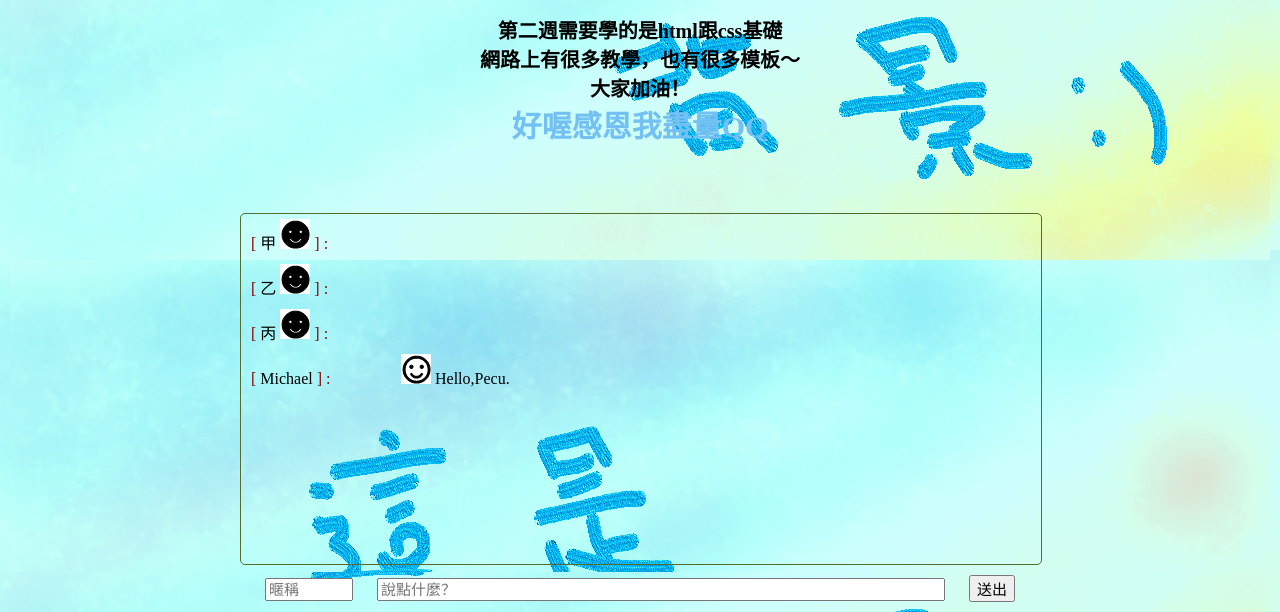
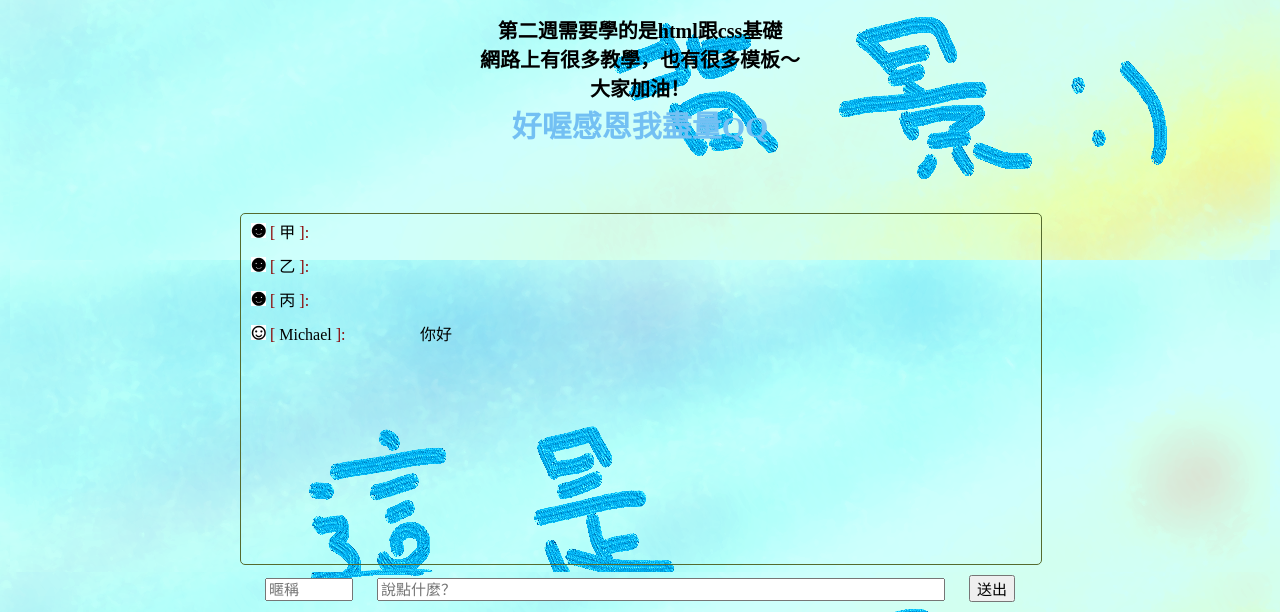
Before and after one commit to cplee0812/csx2018, a Django app: page / in a window 1280 px wide. Shown: the part 352-964 px from the top of the page. Run offline with Django 3.2, Linux system fonts and the light colour scheme; parts of the project's set-up code (start-up, migrations or seed data) failed here and were passed over.

Commit message:
'備份小改'

```diff
--- a/helloworld/urls.py
+++ b/helloworld/urls.py
@@ -19,10 +19,5 @@ from . import views
 
 urlpatterns = [
     path('admin/', admin.site.urls),
-    path('', views.index)
+    path('', views.index),
 ]
-
-urlpatterns = patterns('',
-
-(r'^site_source/(?P<path>.*)','django.views.static.serve',{'document_root':'\source'}),
-)
--- a/static/css/style.css
+++ b/static/css/style.css
@@ -98,6 +98,7 @@ h2 {
 
 #name,
 #msg,
+#avatar,
 #submit {
     margin: 10px;
     font-size: 15px;
@@ -134,6 +135,10 @@ input[type="button"] {
 
 .msg>span::after {
     color: darkred;
-    content: " ]   : ";
+    content: " ]:  ";
     size: 100%;
 }
+
+.avatar {
+    width: 15px
+}
--- a/templates/cpleepage.html
+++ b/templates/cpleepage.html
@@ -34,16 +34,19 @@
         <div id="content">
             {% for name in names %}
             <div class="msg">
-                <span class="name">{{ name }}
-                    <img src="../static/img/頭像A.png">
+                <img src="../static/img/頭像A.png" class="avatar">
+                <span class="name">
+                    {{ name }}
                 <!--還不是很懂CSS的input,class的那是啥用R-->
-                <!--頭像要怎排版要再思考= =-->
+
                 </span> {{ fulltext }}
             </div>
             {% endfor %}
             <div class="msg">
-                <span class="name">Michael</span>
-                <img src="../static/img/頭像B.png"> Hello,Pecu.
+                <img src="../static/img/頭像B.png" class="avatar">
+                <span class="name">
+                    Michael
+                </span> 你好
             </div>
         </div>
         <div id="send-box">
```
Also changed, not shown: Readme.md.
